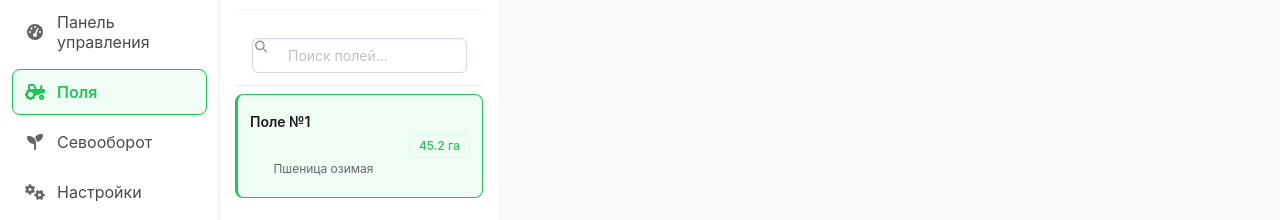
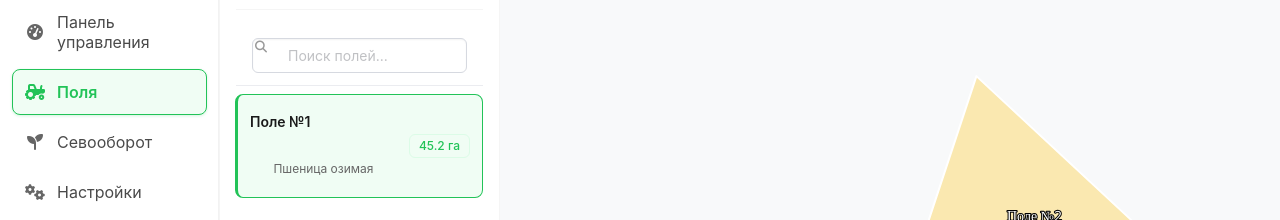
Before and after one commit to BlazEffect/umirhack-2025-frontend, a website built with Vite: page fields/fields.html in a window 1280 px wide. Shown: the part 131-351 px from the top of the page. Built offline with nearby package versions, Linux system fonts and the light colour scheme; no server answers; some icons are missing.

Commit message:
Added displaying field areas and selecting them through the map

```diff
--- a/assets/js/managers/MapManager.js
+++ b/assets/js/managers/MapManager.js
@@ -63,6 +63,37 @@ export const MapManager = {
       this.modify = new ol.interaction.Modify({source: this.source});
       this.map.addInteraction(this.modify);
     }
+
+    this.map.on('click', (evt) => {
+      const feature = this.map.forEachFeatureAtPixel(evt.pixel, (feature) => {
+        return feature;
+      });
+
+      if (feature && feature.get('type') === 'field') {
+        this.showFieldInfo(feature);
+      }
+    });
+
+    this.map.on('pointermove', (evt) => {
+      const hit = this.map.hasFeatureAtPixel(evt.pixel);
+      this.map.getTargetElement().style.cursor = hit ? 'pointer' : '';
+    });
+  },
+
+  showFieldInfo: function(feature) {
+    const fieldInfo = {
+      name: feature.get('name'),
+      area: feature.get('area'),
+      crop: feature.get('crop'),
+      id: feature.get('id')
+    };
+
+    EventManager.emit('notification:show', {
+      message: `Поле: ${fieldInfo.name}<br>Площадь: ${fieldInfo.area} га<br>Культура: ${fieldInfo.crop}`,
+      type: 'info',
+      duration: 5000
+    });
+    EventManager.emit('field:select', fieldInfo.id);
   },
 
   enableDrawingMode: function() {
@@ -302,6 +333,10 @@ export const MapManager = {
     EventManager.on('map:calculateArea', (polygon) => {
       this.calculateArea(polygon);
     });
+
+    EventManager.on('map:renderFields', (data) => {
+      this.displayFieldsFromData(data);
+    });
   },
 
   calculateArea: function(polygon) {
@@ -430,5 +465,67 @@ export const MapManager = {
     }));
 
     this.source.addFeature(locationMarker);
-  }
+  },
+
+  displayFieldsFromData: function(fieldsData) {
+    const features = this.source.getFeatures();
+    features.forEach(feature => {
+      if (feature.get('type') === 'field') {
+        this.source.removeFeature(feature);
+      }
+    });
+
+    fieldsData.forEach(field => {
+      if (field.coordinates && field.coordinates.length >= 3) {
+        const polygon = new ol.geom.Polygon([field.coordinates]);
+        const feature = new ol.Feature({
+          geometry: polygon,
+          name: field.name,
+          area: field.area,
+          crop: field.crop,
+          id: field.id,
+          type: 'field'
+        });
+
+        feature.setStyle(this.getFieldStyle(field));
+
+        this.source.addFeature(feature);
+      }
+    });
+  },
+
+  getFieldStyle: function(field) {
+    const colors = [
+      'rgba(76, 175, 80, 0.3)',
+      'rgba(33, 150, 243, 0.3)',
+      'rgba(255, 193, 7, 0.3)',
+      'rgba(156, 39, 176, 0.3)',
+      'rgba(244, 67, 54, 0.3)',
+      'rgba(0, 150, 136, 0.3)'
+    ];
+
+    const color = colors[field.id % colors.length];
+
+    return new ol.style.Style({
+      fill: new ol.style.Fill({
+        color: color
+      }),
+      stroke: new ol.style.Stroke({
+        color: '#fff',
+        width: 2
+      }),
+      text: new ol.style.Text({
+        text: field.name,
+        font: '14px "Open Sans"',
+        fill: new ol.style.Fill({
+          color: '#fff'
+        }),
+        stroke: new ol.style.Stroke({
+          color: '#000',
+          width: 2
+        }),
+        offsetY: -15
+      })
+    });
+  },
 };
--- a/assets/js/ui/components/FieldManager.js
+++ b/assets/js/ui/components/FieldManager.js
@@ -16,6 +16,8 @@ export class FieldManager {
     this.setupEventListeners();
 
     this.setupFormHandlers();
+
+    EventManager.emit('map:renderFields', fieldsData);
   }
 
   static setupEventListeners() {
@@ -29,6 +31,10 @@ export class FieldManager {
 
     EventManager.on('fields:removeFieldForm', (feature) => {
       this.removeFieldForm(feature);
+    });
+
+    EventManager.on('field:select', (fieldId) => {
+      this.selectField(fieldId);
     });
   }
 
@@ -277,13 +283,26 @@ export class FieldManager {
           "id": 1,
           "name": "Поле №1",
           "area": 45.2,
-          "crop": "Пшеница озимая"
+          "crop": "Пшеница озимая",
+          "coordinates": [
+            [4151670.0856221057, 7513470.317794253],
+            [4147492.222254961, 7494824.604505069],
+            [4163490.423390341, 7499205.840791718],
+            [4151670.0856221057, 7513470.317794253]
+          ]
         },
         {
           "id": 2,
           "name": "Поле №2",
           "area": 32.7,
-          "crop": "Кукуруза"
+          "crop": "Кукуруза",
+          "coordinates": [
+            [4200785.607414969, 7543425.726029336],
+            [4184889.2994700456, 7495639.714544913],
+            [4216783.808550349,7496047.274228949],
+            [4233291.512954693,7513164.650363283],
+            [4200785.607414969, 7543425.726029336]
+          ]
         },
         {
           "id": 3,
@@ -336,4 +355,12 @@ export class FieldManager {
       }
     });
   }
+
+  static selectField(fieldId) {
+    const fieldItem = document.querySelector('.field-item[data-field-id="' + fieldId + '"]');
+
+    if (fieldItem) {
+      fieldItem.click();
+    }
+  }
 }
--- a/fields/fields.html
+++ b/fields/fields.html
@@ -157,7 +157,7 @@
                     </div>
                 </aside>
 
-                <div class="fields-panel">
+                <div class="fields-panel is-hidden">
                     <div class="panel is-shadowless">
                         <div class="panel-heading is-flex is-justify-content-space-between is-align-items-center py-3">
                             <h3 class="is-size-6 has-text-weight-semibold fields-title">Добавленные поля</h3>
```
